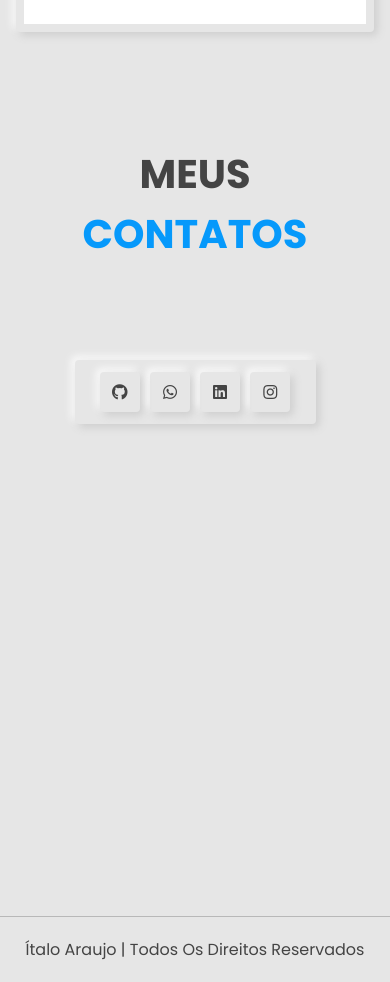
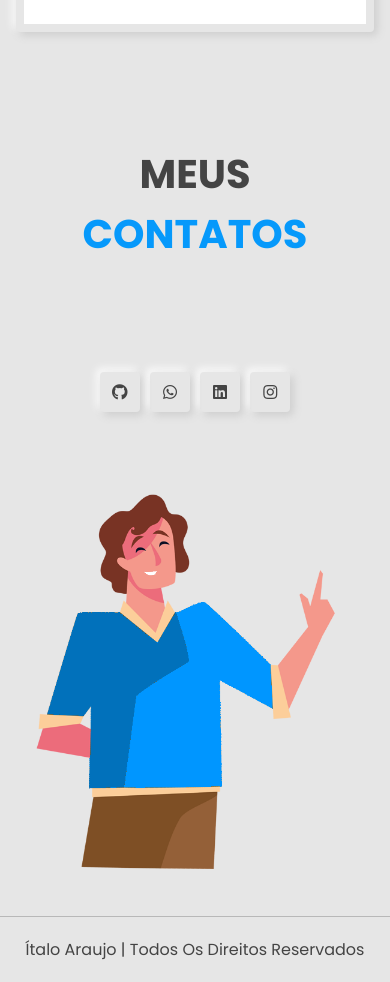
Before and after one commit to ItaloDevOficial/Portfolio, a plain HTML site: page index.html in a window 390 px wide. Shown: the part 4900-5882 px from the top of the page. Drawn offline with Linux system fonts and the light colour scheme; a script that the page names is missing.

Commit message:
imagem vetor e responsivo

```diff
--- a/index.html
+++ b/index.html
@@ -227,6 +227,10 @@
                     <a class='fab fa-linkedin' href='https://www.linkedin.com/in/italo-araujo-90960b280/' target='_blank'></a>
                     <a class='fab fa-instagram' href='https://www.instagram.com/italoaraujo153/' target='_blank'></a>
                 </div>
+
+                <div class="imgvetor">
+                    <img class="vetor" src="img/vetor.png" alt="vetor png">
+                </div>
     </section>
 
     <div class='credits'> Ítalo Araujo | todos os direitos reservados </div>
--- a/style.css
+++ b/style.css
@@ -199,7 +199,7 @@ section {
 }
 
 .Contato{
-    width: 70%;
+    width: 90%;
     margin: auto;
     margin-top: 10rem;
 }
@@ -208,7 +208,6 @@ section {
     position: relative;
     top: 10rem;
     border-radius: .5rem;
-    box-shadow: var(--box-shadow);
     padding: 1rem;
     text-align: center;
 }
@@ -450,6 +449,18 @@ section {
     opacity: 1;
 }
 
+.imgvetor{
+    position: relative;
+    margin-top: 50px;
+    width: 90%;
+    height: auto;
+}
+
+.vetor{
+    position: relative;
+    width: max(300px, 20vw);
+}
+
 .credits {
     font-size: 2rem;
     text-align: center;
@@ -464,6 +475,12 @@ section {
 }
 
 /* media queries  */
+
+@media (max-width:1900px) {
+    .imgvetor{
+        margin-top: 140px;
+    }
+}
 
 @media (max-width:1366px) {
     .header{
@@ -492,6 +509,10 @@ section {
     #menu-btn {
         display: initial;
     }
+
+    .imgvetor{
+        margin-top: 80px;
+    }
 }
 
 @media (max-width:450px) {
@@ -503,4 +524,8 @@ section {
         width: 100%;
         border-right: 0;
     }
+
+    .imgvetor{
+        margin-top: 105px;
+    }
 }
```
Also changed, not shown: img/vetor.png (added).
